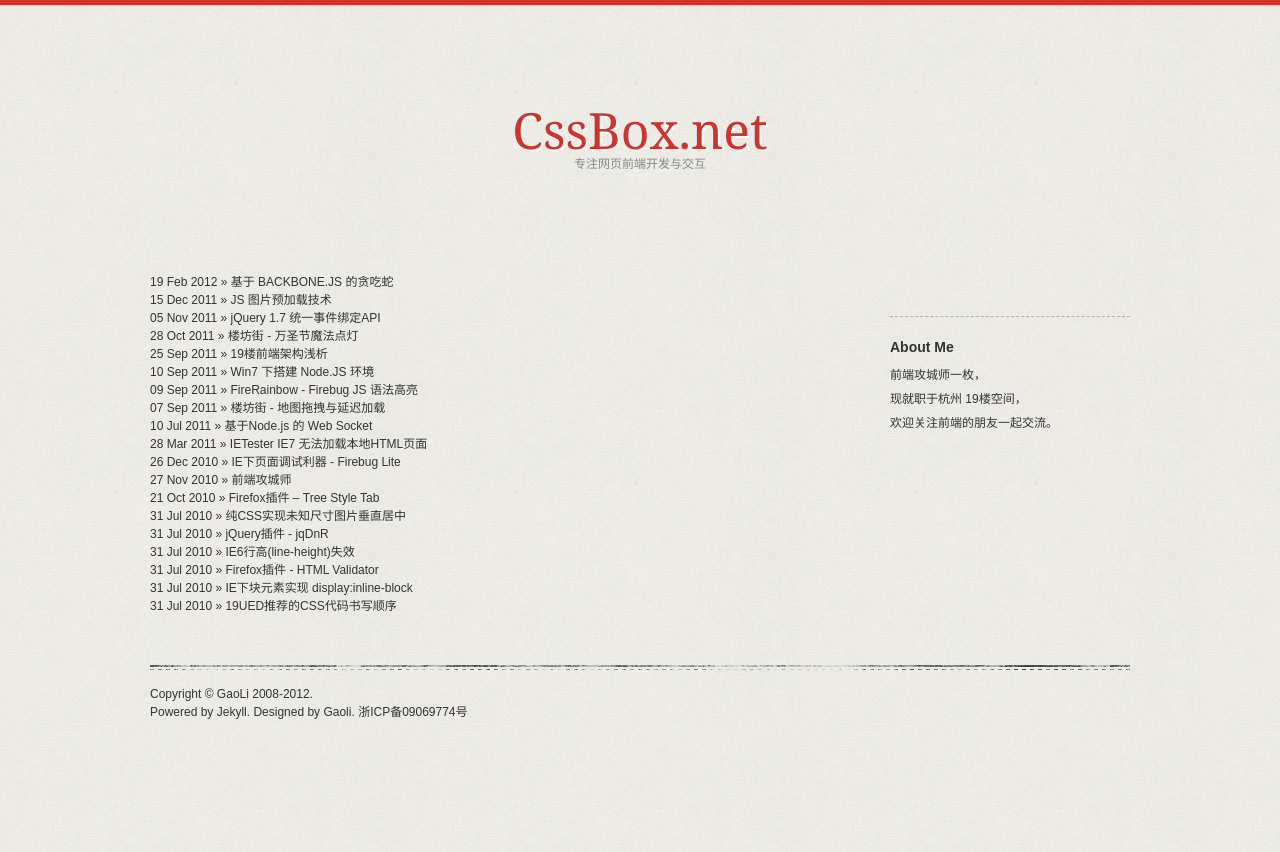
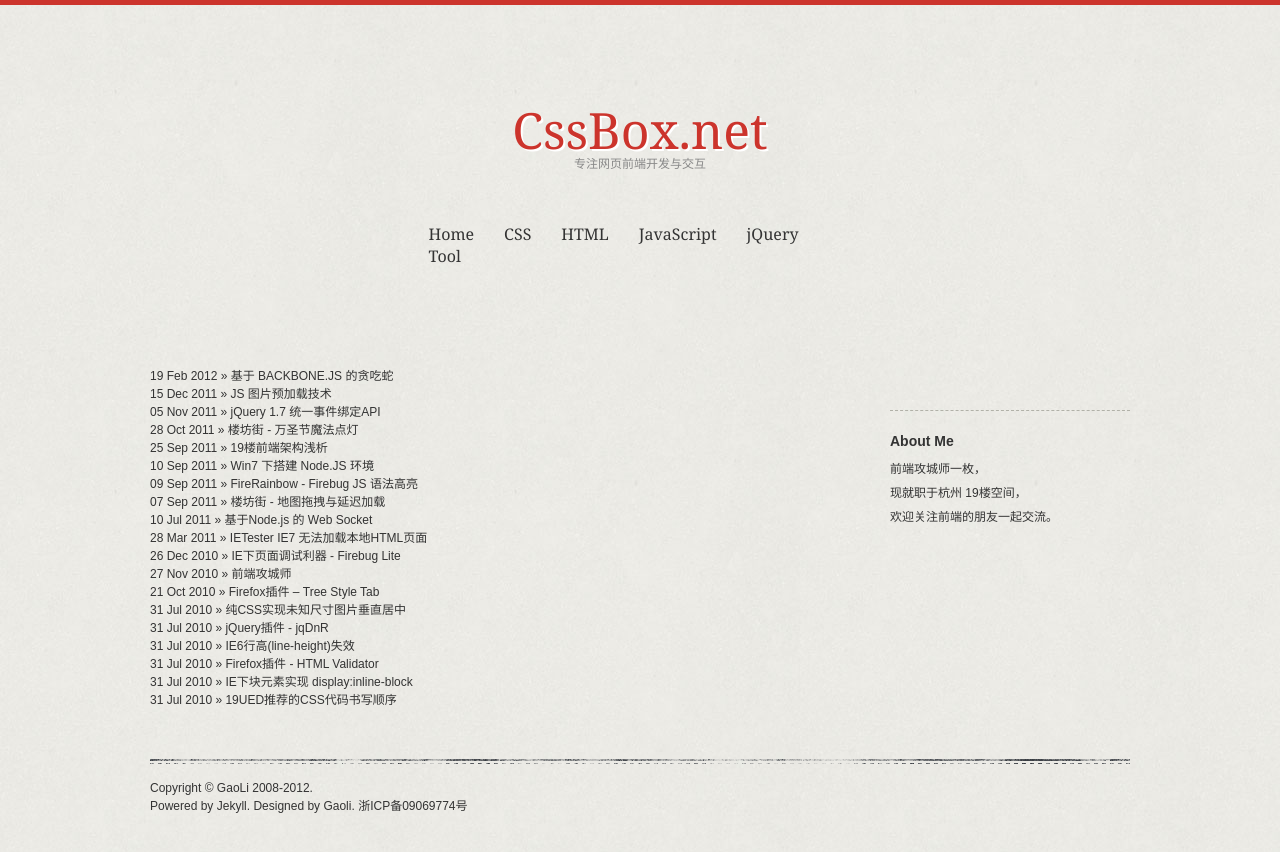
Before and after one commit to xiaoxiehang/gaoli.github.com, a Jekyll site: the page built from index.html, in a window 1280 px wide. Shown: the top 852 px of the page. Built offline with Jekyll 4.4.1, drawn with Linux system fonts in a browser that asks for light colours; Markdown is read by kramdown in place of the engine named in the settings.

Commit message:
add categories

```diff
--- a/_config.yml
+++ b/_config.yml
@@ -1,2 +1,3 @@
 markdown: rdiscount
 permalink: /:title.html
+url: http://gaoli.github.com
--- a/_layouts/default.html
+++ b/_layouts/default.html
@@ -14,9 +14,19 @@
     <div id="row">
         <header id="header">
             <hgroup>
-                <h1 id="logo"><a href="http://gaoli.github.com">CssBox.net</a></h1>
+                <h1 id="logo"><a href="{{ site.url }}">CssBox.net</a></h1>
                 <h2 id="description">专注网页前端开发与交互</h2>
             </hgroup>
+            <nav id="nav">
+                <ul>
+                    <li><a href="{{ site.url }}">Home</a></li>
+                    <li><a href="/categories/#CSS" title="查看 CSS 下的所有文章">CSS</a></li>
+                    <li><a href="/categories/#HTML" title="查看 HTML 下的所有文章">HTML</a></li>
+                    <li><a href="/categories/#JavaScript" title="查看 JavaScript 下的所有文章">JavaScript</a></li>
+                    <li><a href="/categories/#jQuery" title="查看 jQuery 下的所有文章">jQuery</a></li>
+                    <li><a href="/categories/#Tool" title="查看 Tool 下的所有文章">Tool</a></li>
+                </ul>
+            </nav>
         </header>
         <div id="content">
             <section id="posts">
@@ -35,7 +45,7 @@
         </div>
         <footer id="footer">
             <p>Copyright © GaoLi 2008-2012.</p>
-            <p>Powered by <a href="http://jekyllrb.com" target="_blank" rel="nofollow">Jekyll</a>. Designed by <a href="http://gaoli.github.com" rel="nofollow">Gaoli</a>. <a href="http://www.miibeian.gov.cn/" target="_blank" rel="nofollow">浙ICP备09069774号</a></p>
+            <p>Powered by <a href="http://jekyllrb.com" target="_blank" rel="nofollow">Jekyll</a>. Designed by <a href="{{ site.url }}" rel="nofollow">Gaoli</a>. <a href="http://www.miibeian.gov.cn/" target="_blank" rel="nofollow">浙ICP备09069774号</a></p>
         </footer>
     </div>
 </body>
--- a/css/style.css
+++ b/css/style.css
@@ -41,6 +41,13 @@
     #description {font:12px/1.5 Simsun;color:#888;}
 /*=E header */
 
+/*=S nav */
+#nav {width:453px;margin:50px auto 0;}
+    #nav li {float:left;font:16px Georgia;}
+		#nav li a {margin:0 15px;}
+		#nav li a:hover {text-decoration:none;-webkit-transition:all .3s ease-in-out;-moz-transition:all .3s ease-in-out;}
+/*=E nav */
+
 /*=S post */
 .post {}
     .post-hd h1 {padding-bottom:5px;font:26px/1.5 "Microsoft Yahei",Georgia;text-shadow:1px 1px 0 #FFF;background:url("/images/dotted-line.png") no-repeat 0 43px;}
--- a/index.html
+++ b/index.html
@@ -2,7 +2,6 @@
 layout: default
 title: CssBox.net
 ---
-
 <ol>
 {% for post in site.posts %}
     <li><span>{{ post.date | date_to_string }}</span> &raquo; <a href="{{ post.url }}">{{ post.title }}</a></li>
```
Also changed, not shown: categories/index.md (added, +16 -0 lines).
